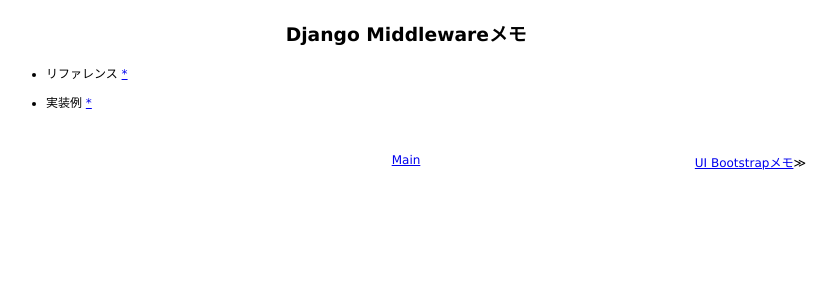
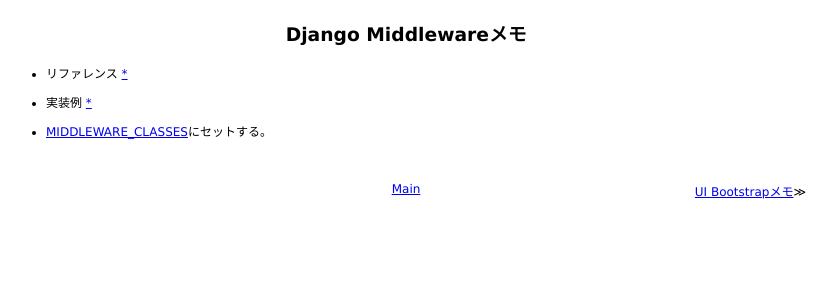
Before and after one commit to 38elements/38elements.github.com, a Jekyll site: the page built from _posts/2015-11-28-django-middleware.md, in a window 1280 px wide. Shown: the top 300 px of the page, without its empty margins (234-1071 px from the left). Built offline with Jekyll 4.4.1, drawn with Linux system fonts in a browser that asks for light colours; Markdown is read by kramdown in place of the engine named in the settings.

Commit message:
Update 2015-11-28-django-middleware.md

```diff
--- a/_posts/2015-11-28-django-middleware.md
+++ b/_posts/2015-11-28-django-middleware.md
@@ -5,3 +5,5 @@ title: Django Middlewareメモ
 * リファレンス [*](https://docs.djangoproject.com/en/stable/topics/http/middleware/)
 
 * 実装例  [*](https://docs.djangoproject.com/en/stable/ref/middleware/)
+
+* [MIDDLEWARE_CLASSES](https://docs.djangoproject.com/en/1.8/ref/settings/#std:setting-MIDDLEWARE_CLASSES)にセットする。
```
